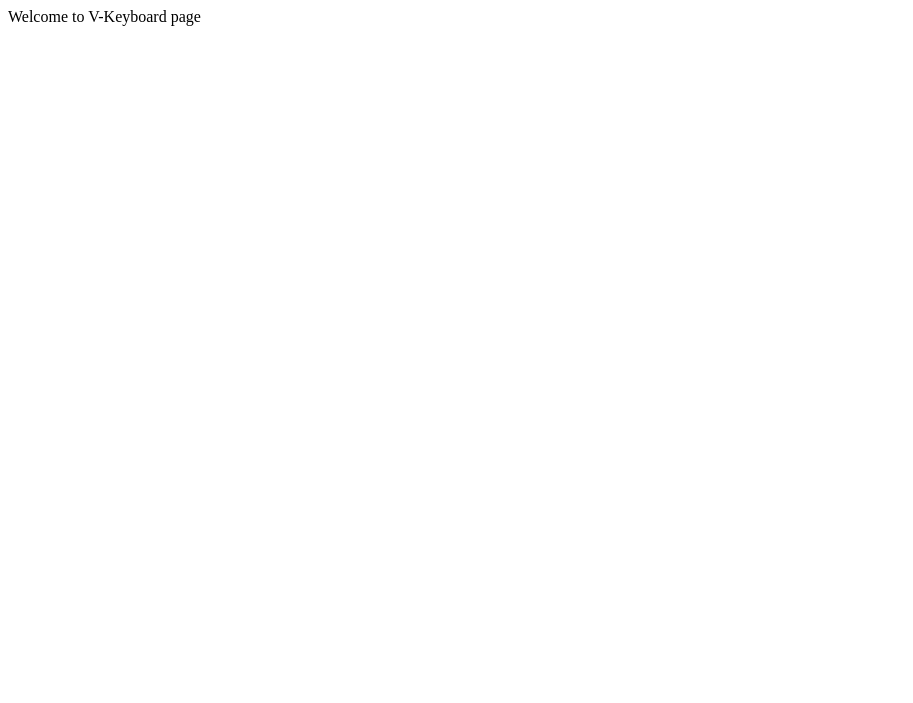
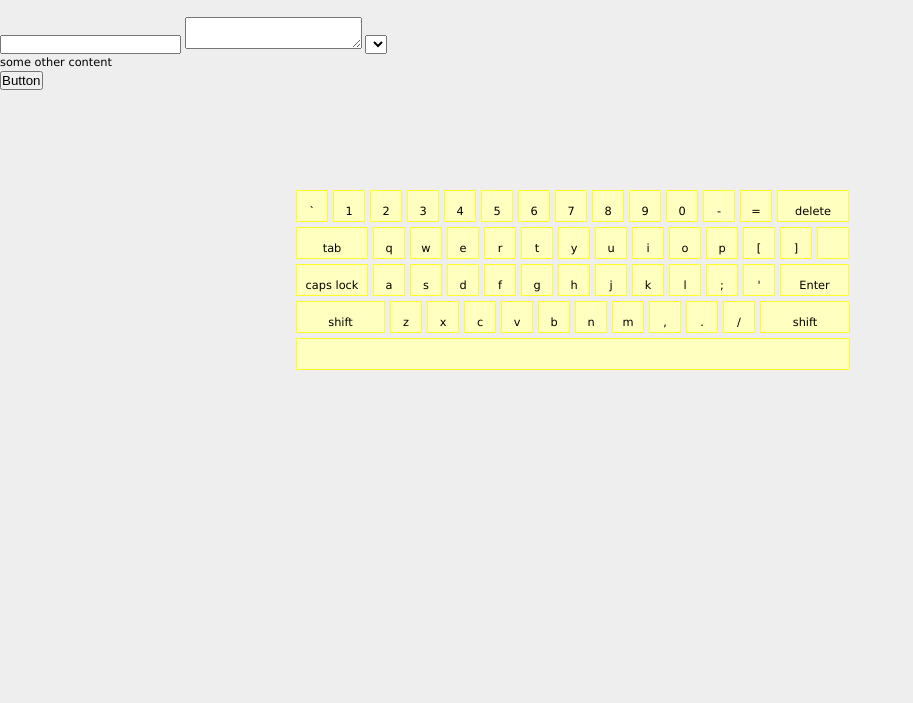
Before and after one commit to PrabhuVignesh/v-keyboard, a plain HTML site: page index.html in a window 1280 px wide. Shown: the whole page, without its empty margins (0-913 px from the left). Drawn offline with Linux system fonts and the light colour scheme.

Commit message:
Update index.html

```diff
--- a/index.html
+++ b/index.html
@@ -1 +1,23 @@
-<p>Welcome to V-Keyboard page</p>
+<head>
+    <meta http-equiv="Content-Type" content="text/html; charset=UTF-8" />
+    <title>V-keyboard</title>
+    <link rel="stylesheet" type="text/css" href="v-keyboard.css" />
+	<script type="text/javascript" src="js\jquery.js"></script>
+	<script type="text/javascript" src="js\jquery-ui.min.js"></script>
+	<script type="text/javascript" src="v-keyboard.js"></script>
+</head>
+<body>
+<!---Test input boxes--->
+<div id="dummy" value="dummy" style="display:none"></div>
+<div contenteditable></div>
+<input />
+<textarea></textarea>
+<select></select>
+<div>some other content</div>
+<button>Button</button>
+<!---Test input boxes--->
+<!---v-keyboard container--->
+<div id="container" class="ui-widget-content v-keyboard-container"></div>
+<!---v-keyboard container--->
+</body>
+</html>
```
